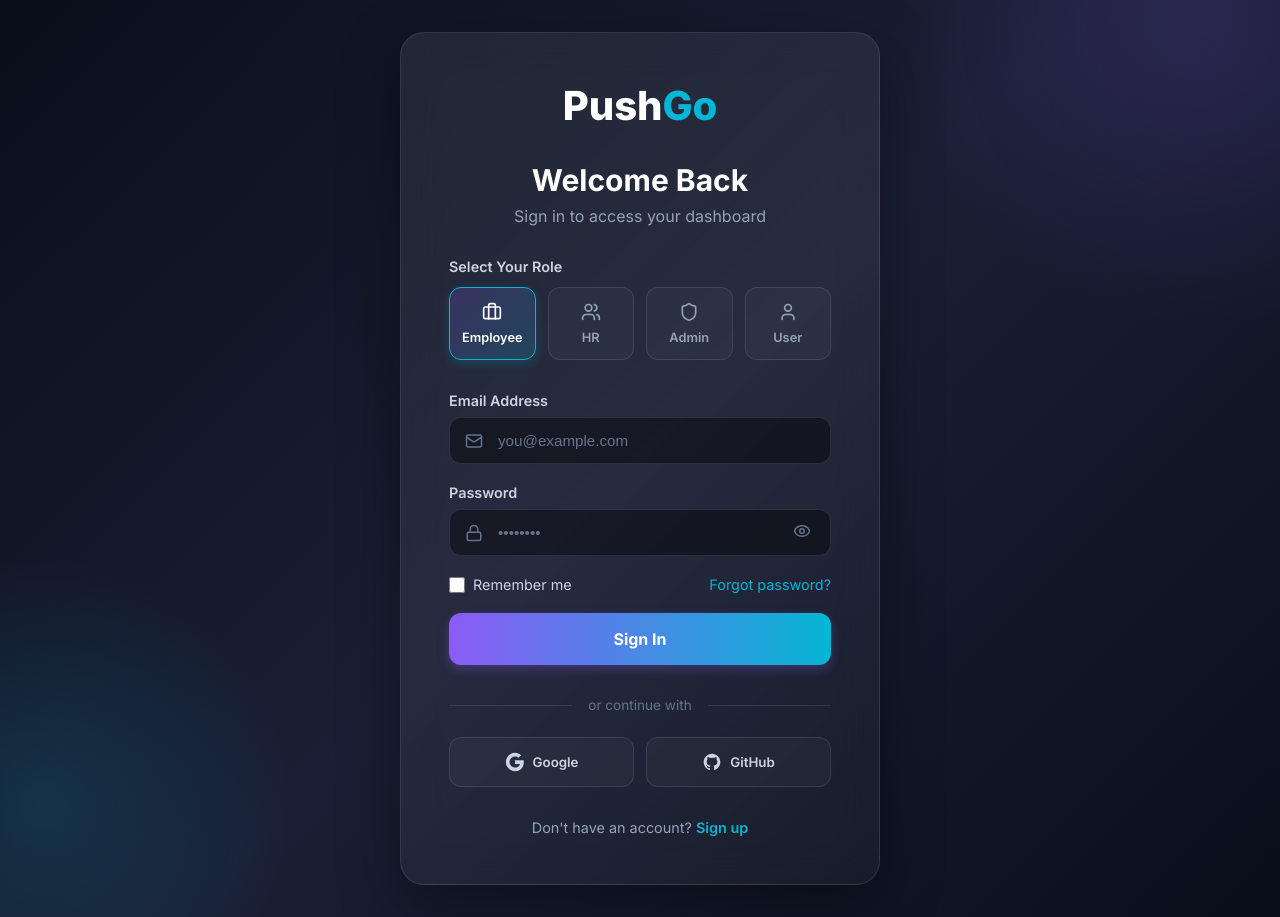
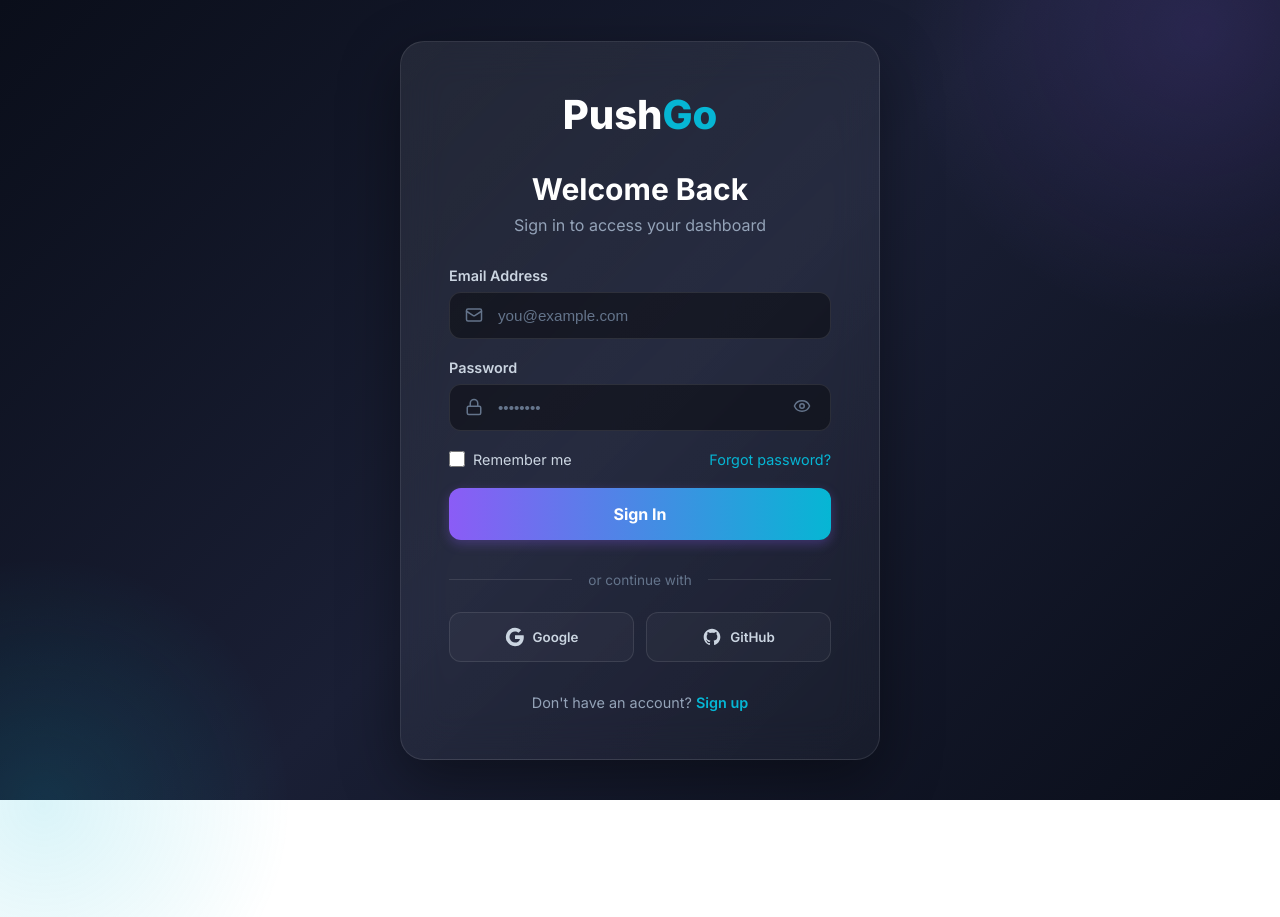
Before and after one commit to newtechdevloper/pushgo-job-search, a Next.js app: page /login in a window 1280 px wide. After the commit the page ends 800 px from the top, so only its background shows below. Built offline with nearby package versions, Linux system fonts and the light colour scheme.

Commit message:
Remove role selection - roles assigned by management only

```diff
--- a/src/app/login/page.tsx
+++ b/src/app/login/page.tsx
@@ -3,7 +3,7 @@
 import { useState } from "react";
 import { useRouter } from "next/navigation";
 import Link from "next/link";
-import { Mail, Lock, Eye, EyeOff, Briefcase, Users, Shield, User } from "lucide-react";
+import { Mail, Lock, Eye, EyeOff } from "lucide-react";
 import styles from "@/styles/login.module.css";
 
 export default function LoginPage() {
@@ -11,19 +11,11 @@ export default function LoginPage() {
     const [showPassword, setShowPassword] = useState(false);
     const [email, setEmail] = useState("");
     const [password, setPassword] = useState("");
-    const [selectedRole, setSelectedRole] = useState<"employee" | "hr" | "admin" | "user">("employee");
-
-    const roles = [
-        { id: "employee", label: "Employee", icon: Briefcase, description: "Job seeker" },
-        { id: "hr", label: "HR", icon: Users, description: "Recruiter" },
-        { id: "admin", label: "Admin", icon: Shield, description: "Platform admin" },
-        { id: "user", label: "User", icon: User, description: "General user" },
-    ];
 
     const handleLogin = (e: React.FormEvent) => {
         e.preventDefault();
-        // Redirect to appropriate dashboard based on role
-        router.push(`/dashboard/${selectedRole}`);
+        // Redirect to user dashboard (role assigned by management)
+        router.push("/dashboard/user");
     };
 
     return (
@@ -38,27 +30,6 @@ export default function LoginPage() {
 
                 <h1 className={styles.title}>Welcome Back</h1>
                 <p className={styles.subtitle}>Sign in to access your dashboard</p>
-
-                {/* Role Selection */}
-                <div className={styles.roleSection}>
-                    <label className={styles.roleLabel}>Select Your Role</label>
-                    <div className={styles.roleGrid}>
-                        {roles.map((role) => {
-                            const Icon = role.icon;
-                            return (
-                                <button
-                                    key={role.id}
-                                    type="button"
-                                    className={`${styles.roleCard} ${selectedRole === role.id ? styles.roleCardActive : ""}`}
-                                    onClick={() => setSelectedRole(role.id as any)}
-                                >
-                                    <Icon size={20} />
-                                    <span className={styles.roleCardLabel}>{role.label}</span>
-                                </button>
-                            );
-                        })}
-                    </div>
-                </div>
 
                 {/* Login Form */}
                 <form onSubmit={handleLogin} className={styles.form}>
```
Also changed, not shown: src/app/signup/page.tsx (+3 -32 lines).
